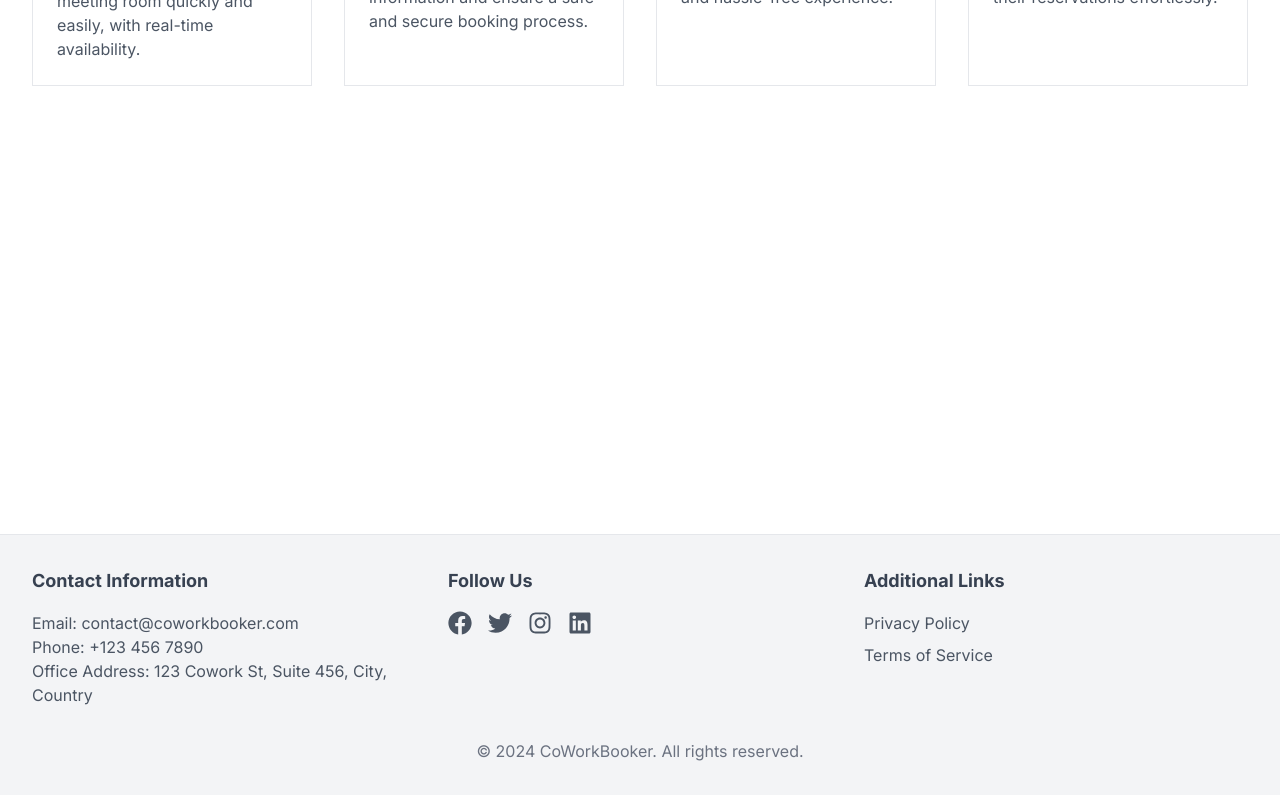
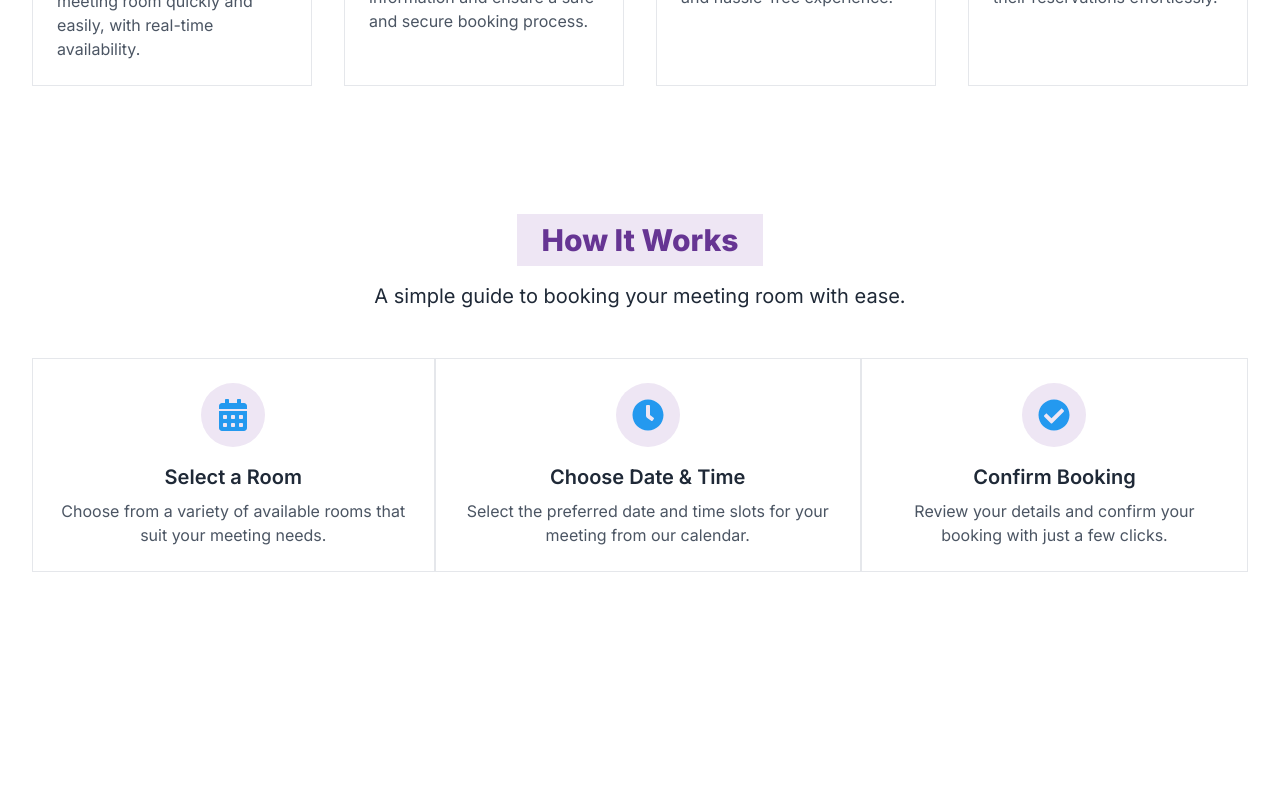
Before and after one commit to mdsejan/co-work-booker-client, a React (Vite) app: page / in a window 1280 px wide. Shown: the part 2341-3141 px from the top of the page. Built offline with nearby package versions, Linux system fonts and the light colour scheme.

Commit message:
How It Works section

```diff
--- /dev/null
+++ b/src/components/HowItWorks/HowItWorks.tsx
@@ -0,0 +1,90 @@
+import React from "react";
+import { motion } from "framer-motion";
+import { FaCalendarAlt, FaClock, FaCheckCircle } from "react-icons/fa";
+
+const HowItWorks: React.FC = () => {
+  return (
+    <section className="bg-white py-16">
+      <div className="max-w-screen-xl mx-auto px-4 sm:px-6 lg:px-8">
+        {/* Title Section */}
+        <div className="text-center mb-12">
+          <div className="inline-block bg-[#EEE6F4] rounded-lg px-6 py-2">
+            <h2 className="text-3xl font-extrabold text-[#663593]">
+              How It Works
+            </h2>
+          </div>
+          <p className="text-xl text-gray-800 mt-4">
+            A simple guide to booking your meeting room with ease.
+          </p>
+        </div>
+
+        {/* Timeline Section */}
+        <div className="relative">
+          {/* Timeline Connector */}
+          <div className="absolute top-0 left-1/2 transform -translate-x-1/2 w-px bg-[#2499EF] h-full z-0"></div>
+
+          <div className="flex justify-between items-center">
+            {/* Step 1: Select a Room */}
+            <motion.div
+              className="bg-white p-6 border border-gray-200 rounded-lg text-left relative z-10"
+              whileInView={{ opacity: 1, translateY: 0 }}
+              initial={{ opacity: 0, translateY: 20 }}
+              transition={{ duration: 0.5 }}
+            >
+              <div className="flex items-center justify-center bg-[#EEE6F4] rounded-full w-16 h-16 mb-4 mx-auto">
+                <FaCalendarAlt size={32} className="text-[#2499EF]" />
+              </div>
+              <h3 className="text-xl font-semibold text-gray-800 mb-2 text-center">
+                Select a Room
+              </h3>
+              <p className="text-gray-600 text-center">
+                Choose from a variety of available rooms that suit your meeting
+                needs.
+              </p>
+            </motion.div>
+
+            {/* Step 2: Choose Date & Time */}
+            <motion.div
+              className="bg-white p-6 border border-gray-200 rounded-lg text-left relative z-10"
+              whileInView={{ opacity: 1, translateY: 0 }}
+              initial={{ opacity: 0, translateY: 20 }}
+              transition={{ duration: 0.5, delay: 0.1 }}
+            >
+              <div className="flex items-center justify-center bg-[#EEE6F4] rounded-full w-16 h-16 mb-4 mx-auto">
+                <FaClock size={32} className="text-[#2499EF]" />
+              </div>
+              <h3 className="text-xl font-semibold text-gray-800 mb-2 text-center">
+                Choose Date & Time
+              </h3>
+              <p className="text-gray-600 text-center">
+                Select the preferred date and time slots for your meeting from
+                our calendar.
+              </p>
+            </motion.div>
+
+            {/* Step 3: Confirm Booking */}
+            <motion.div
+              className="bg-white p-6 border border-gray-200 rounded-lg text-left relative z-10"
+              whileInView={{ opacity: 1, translateY: 0 }}
+              initial={{ opacity: 0, translateY: 20 }}
+              transition={{ duration: 0.5, delay: 0.2 }}
+            >
+              <div className="flex items-center justify-center bg-[#EEE6F4] rounded-full w-16 h-16 mb-4 mx-auto">
+                <FaCheckCircle size={32} className="text-[#2499EF]" />
+              </div>
+              <h3 className="text-xl font-semibold text-gray-800 mb-2 text-center">
+                Confirm Booking
+              </h3>
+              <p className="text-gray-600 text-center">
+                Review your details and confirm your booking with just a few
+                clicks.
+              </p>
+            </motion.div>
+          </div>
+        </div>
+      </div>
+    </section>
+  );
+};
+
+export default HowItWorks;
--- a/src/pages/Home/Home.tsx
+++ b/src/pages/Home/Home.tsx
@@ -1,5 +1,6 @@
 import FeaturedRooms from "@/components/FeaturedRooms/FeaturedRooms";
 import Hero from "@/components/HeroSection/Hero";
+import HowItWorks from "@/components/HowItWorks/HowItWorks";
 import ServiceAdvertisement from "@/components/ServiceAdvertisement/ServiceAdvertisement";
 import WhyChooseUs from "@/components/WhyChooseUs/WhyChooseUs";
 import { useEffect } from "react";
@@ -14,6 +15,7 @@ export default function Home() {
       <ServiceAdvertisement />
       <FeaturedRooms />
       <WhyChooseUs />
+      <HowItWorks />
       <div className="min-h-96"></div>
     </div>
   );
```
